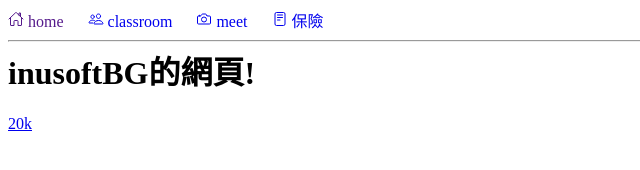
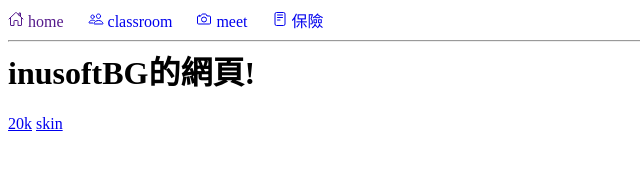
Before and after one commit to inusoftBG/inusoftBG.github.io, a plain HTML site: page index.html in a window 1280 px wide. Shown: the full height of the page, 0-640 px from the left. Drawn offline with nearby package versions, Linux system fonts and the light colour scheme.

Commit message:
Update index.html

```diff
--- a/index.html
+++ b/index.html
@@ -44,5 +44,6 @@
 <script nomodule src="https://unpkg.com/ionicons@5.5.2/dist/ionicons/ionicons.js"></script>
 <script src="https://inusoftbgjs.github.io/js/alert.js"></script>
     <a href="https://pvprp.com/assets/packs/kartun/4902/zip/!     §bXiaoniu §320k §8[§f32§7x§8].zip?d=2022-10-08 07:19:42">20k</a>
+    <a href="f375d9e7c28bd720ea782fe3ab95d562529aba7531ccb7f9b703e02552e2da4e.png">skin</a>
     </body>
 </html>
```
